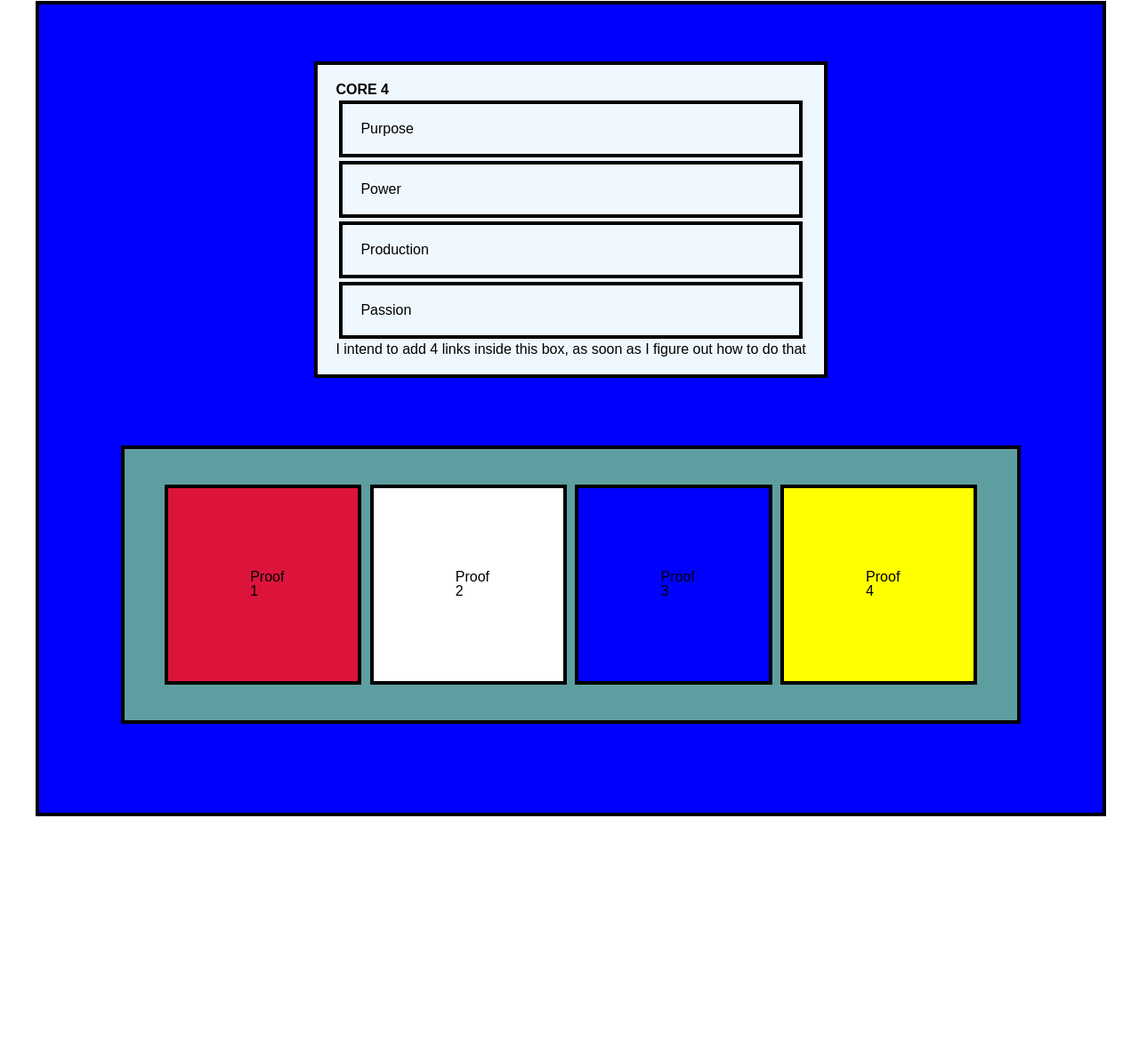
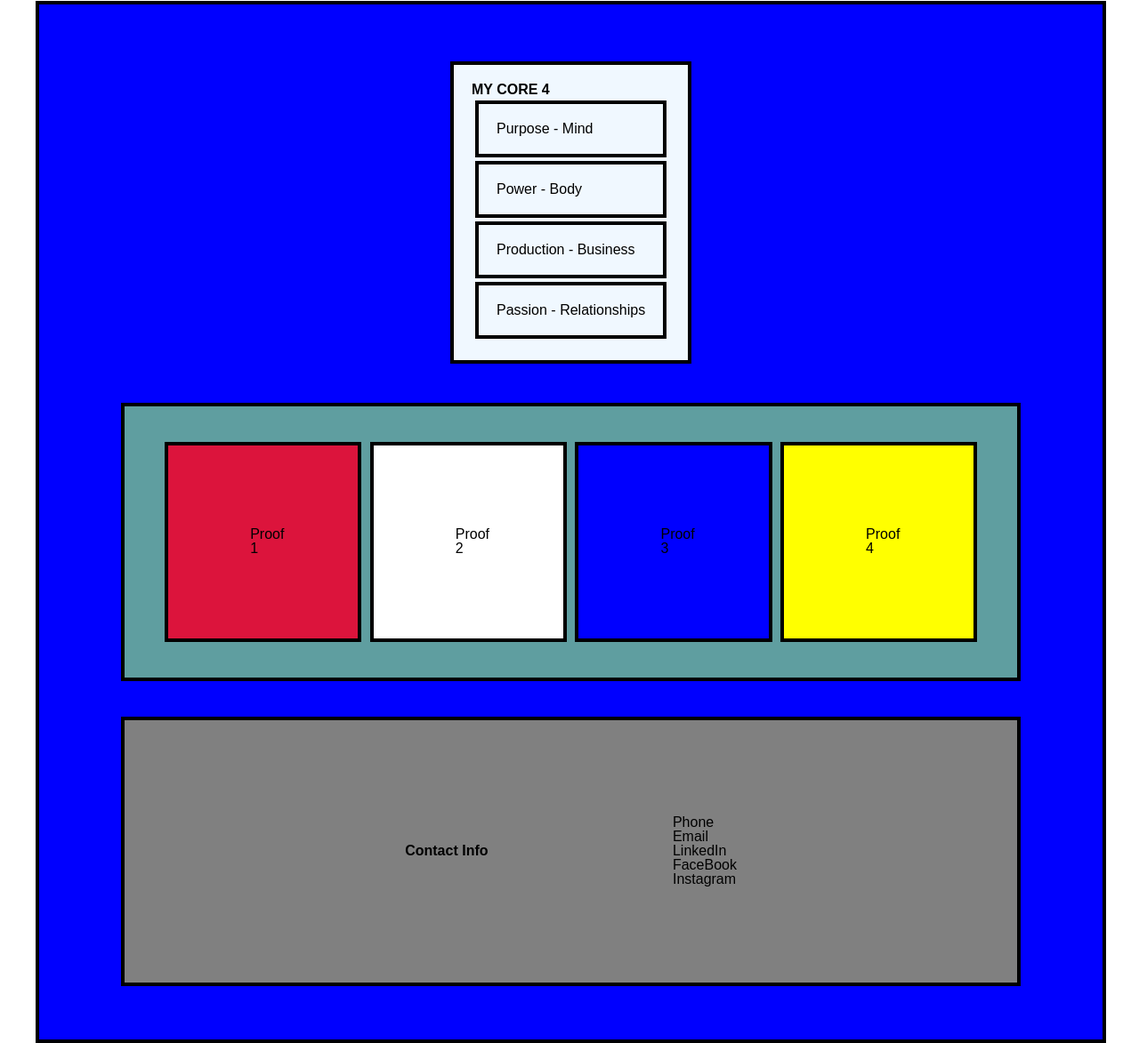
Before and after one commit to Lyman17/Professional-Portfolio, a plain HTML site: page index.HTML in a window 1280 px wide. Shown: the part 319-1492 px from the top of the page at 89% size. Before the commit the page ends 1237 px from the top, so only its background shows below. Drawn offline with Linux system fonts and the light colour scheme.

Commit message:
Added Contact info footer skeleton & some notes

```diff
--- a/CSS/style.css
+++ b/CSS/style.css
@@ -68,10 +68,8 @@ nav{
 }
 
 .proofs {
-background-color: cadetblue;
+   background-color: cadetblue;
    display: flex;
-   flex: wrap;
-   Flex-direction: row;
    justify-content: space-around;
    align-items:center;
    width: 94%;
@@ -85,6 +83,7 @@ background-color: cadetblue;
         padding: 10%;
         border: 4px solid black;
     }
+
     .proof2{
         background-color: White;
         width:24%;
@@ -105,6 +104,18 @@ background-color: cadetblue;
         border: 4px solid black;
     }
 }
+
+.footer{
+    Background-color: Grey;
+    display:flex;
+    justify-content: space-evenly;
+    align-items: center;
+    width: 94%;
+    padding: 10%;
+    border: 4px solid black;
+
+
+}
 /* parent container, with display flex;
 justify content center;
 align items center;
--- a/index.HTML
+++ b/index.HTML
@@ -33,27 +33,38 @@
 
   <div class="core">
     <div class="core1">
-   <h2>CORE 4</h2>
-    <div class="core1">Purpose</div>
-    <div class="core1">Power</div>
-    <div class="core1">Production</div>
-    <div class="core1">Passion</div>
-    <p> I intend to add 4 links inside this box, as soon as I figure out how to do that</p>
+   <h2>MY CORE 4</h2>
+    <div class="core1">Purpose - Mind</div>
+    <div class="core1">Power - Body</div>
+    <div class="core1">Production - Business</div>
+    <div class="core1">Passion - Relationships</div>
+     <!-- I intend to add 4 links inside this box, as soon as I figure out how to do that-->
   </div>
 </body>
 
-<br></br>
-
-
- <proof class="proofs">
+<proof class="proofs">
 
     <a class="proof1">Proof 1</a>
     <a class="proof2">Proof 2</a>
     <a class="proof3">Proof 3</a>
     <a class="proof4">Proof 4</a>
+<!-- I intend to make these into links to my work-->
+
+</proof>
+
+<footer class="footer">
+ <h2>Contact Info</h2>
+
+  <ul>
+   <li>Phone</li>
+   <li>Email</li>
+   <li>LinkedIn</li>
+   <li>FaceBook</li>
+   <li>Instagram</li>
+ <!-- I intend to turn these into icons with links -->
+  </ul>
 
 
-  </proof>
 
-
+</footer>
 </html>
```
